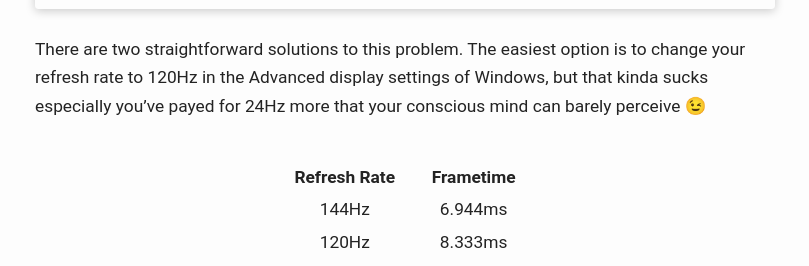
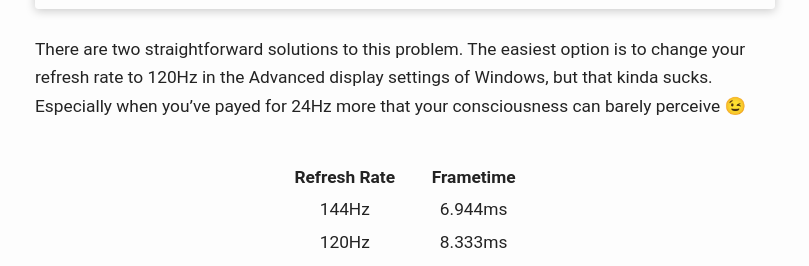
Before and after one commit to evanshortiss/evanshortiss.github.io, a Jekyll site: the page built from _posts/2021-07-26-amd-driver-memory-lock-timeout.markdown, in a window 1280 px wide and 900 px high, scrolled down 695 px. Shown: the part 221-487 px from the top of the window, without its empty margins (235-1044 px from the left). Built offline with Jekyll 4.4.1, drawn with Linux system fonts in a browser that asks for light colours.

Commit message:
fix error in amd post

```diff
--- a/_posts/2021-07-26-amd-driver-memory-lock-timeout.markdown
+++ b/_posts/2021-07-26-amd-driver-memory-lock-timeout.markdown
@@ -22,8 +22,8 @@ or the Radeon Software Metrics, as shown.
 
 There are two straightforward solutions to this problem. The easiest option is
 to change your refresh rate to 120Hz in the Advanced display settings of
-Windows, but that kinda sucks especially you've payed for 24Hz more that
-your conscious mind can barely perceive 😉
+Windows, but that kinda sucks. Especially when you've payed for 24Hz more that
+your consciousness can barely perceive 😉
 
 <table style="text-align: center;margin: auto;padding: 1.5em 1em;">
   <thead>
```
